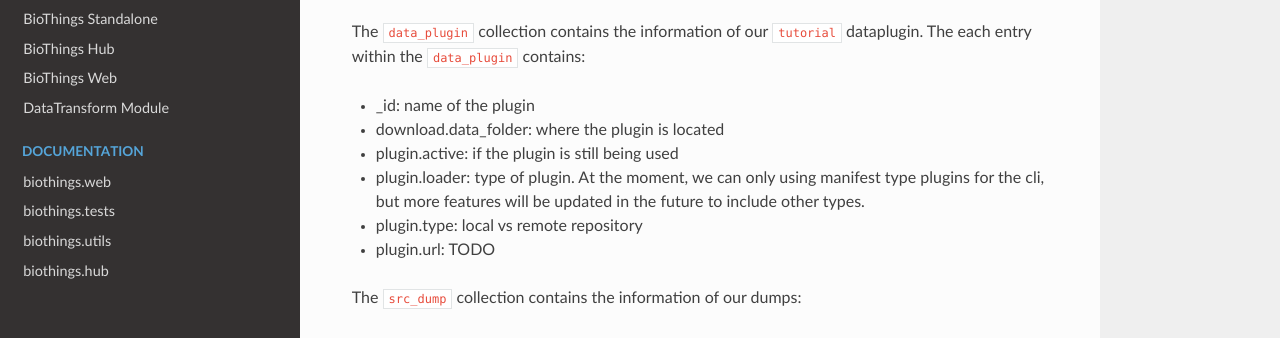
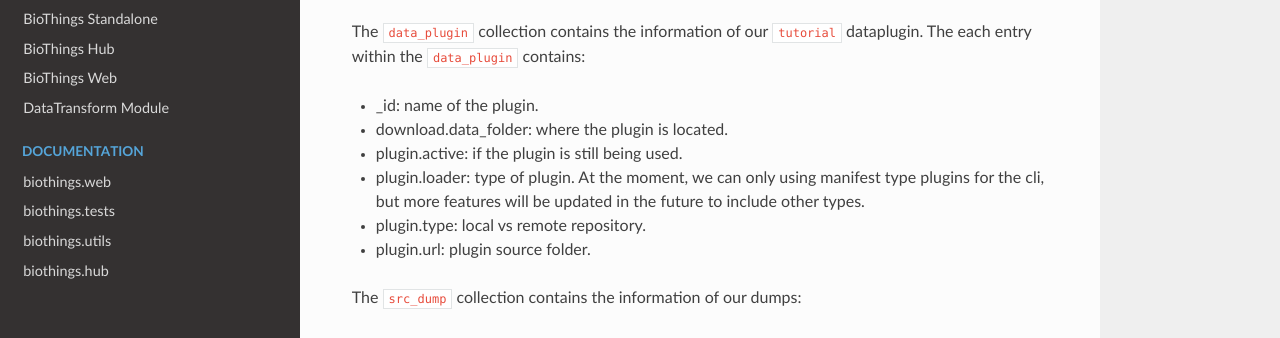
Before and after one commit to biothings/biothings.api, a Sphinx documentation site: the page built from docs/tutorial/cli_tutorial.rst, in a window 1280 px wide and 900 px high, scrolled down 3983 px. Shown: the part 162-500 px from the top of the window. Built offline with Sphinx 7.4.7 and the Read the Docs theme 2.0.0, drawn with Linux system fonts in a browser that asks for light colours; pages that are not in the unit, such as notebooks, are missing from menus.

Commit message:
Explain plugin.url

```diff
--- a/docs/tutorial/cli_tutorial.rst
+++ b/docs/tutorial/cli_tutorial.rst
@@ -157,12 +157,12 @@
 The ``data_plugin`` collection contains the information of our ``tutorial`` dataplugin.
 The each entry within the ``data_plugin`` contains:
 
-* _id: name of the plugin
-* download.data_folder: where the plugin is located
-* plugin.active: if the plugin is still being used
+* _id: name of the plugin.
+* download.data_folder: where the plugin is located.
+* plugin.active: if the plugin is still being used.
 * plugin.loader: type of plugin. At the moment, we can only using manifest type plugins for the cli, but more features will be updated in the future to include other types.
-* plugin.type: local vs remote repository
-* plugin.url: TODO
+* plugin.type: local vs remote repository.
+* plugin.url: plugin source folder.
 
 The ``src_dump`` collection contains the information of our dumps:
 
```
